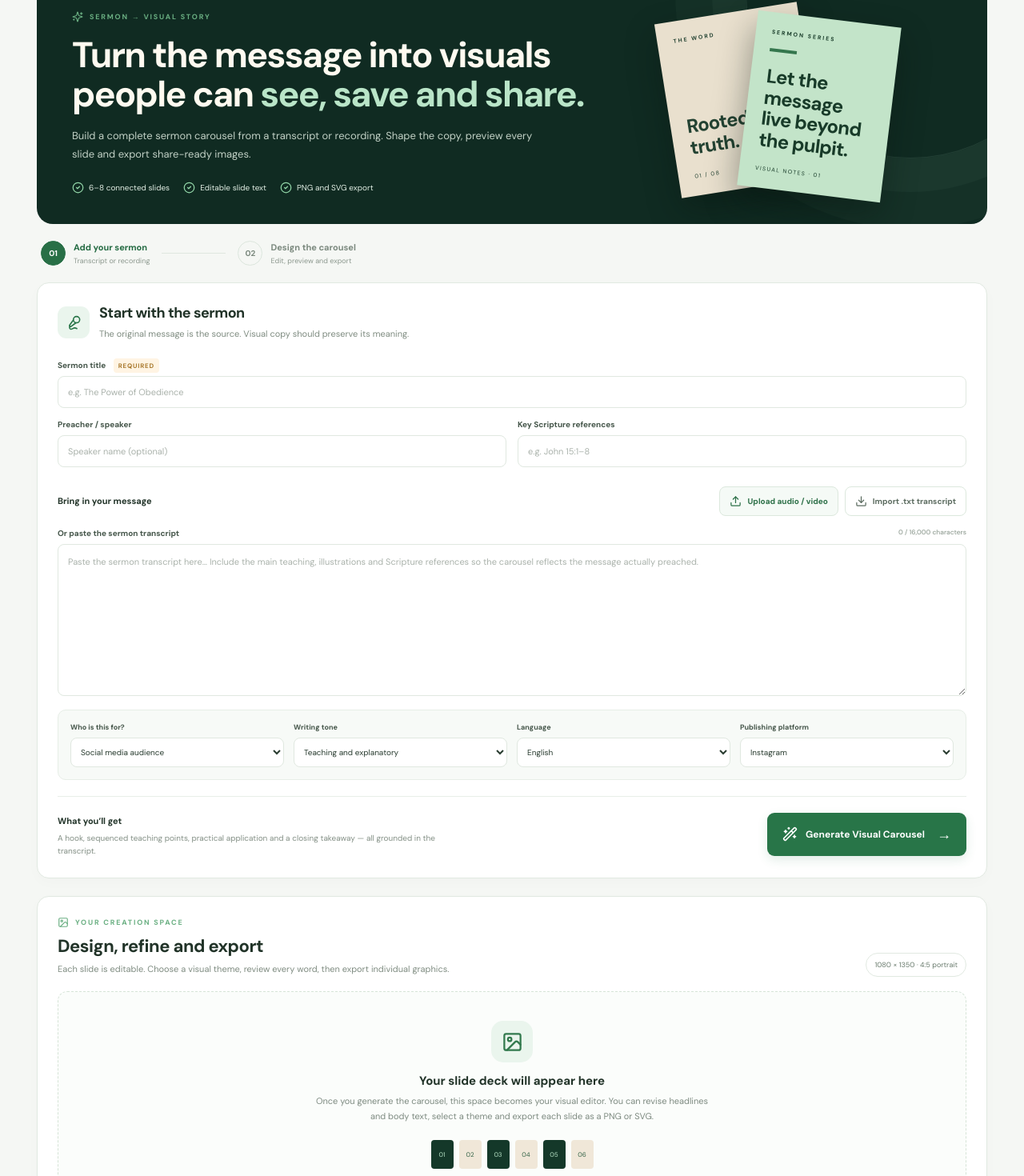
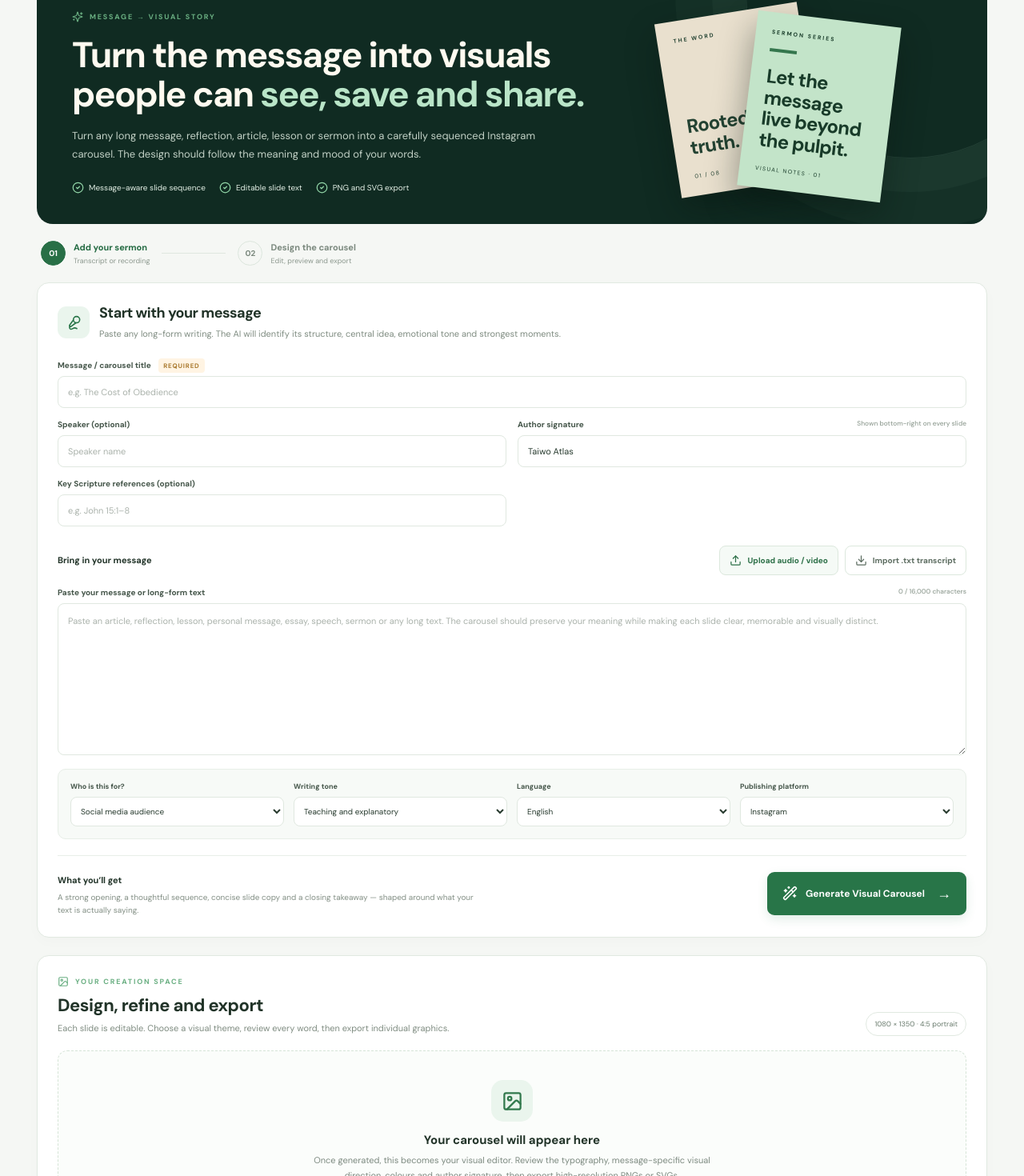
Before and after one commit to taiwoatlas/kingdom-sermon-intelligence, a Next.js app: page /visual-content in a window 1280 px wide. Shown: the part 132-1602 px from the top of the page at 80% size. Built offline with nearby package versions, Linux system fonts and the light colour scheme.

Commit message:
Support general long-form message carousel creation

```diff
--- a/app/visual-content/page.tsx
+++ b/app/visual-content/page.tsx
@@ -13,6 +13,7 @@ const PLATFORMS = ["All platforms", "Instagram", "Facebook", "WhatsApp", "TikTok
 export default function VisualContentPage() {
   const [title, setTitle] = useState("");
   const [speaker, setSpeaker] = useState("");
+  const [author, setAuthor] = useState("Taiwo Atlas");
   const [scripture, setScripture] = useState("");
   const [transcript, setTranscript] = useState("");
   const [audience, setAudience] = useState("Social media audience");
@@ -56,16 +57,16 @@ export default function VisualContentPage() {
   }
 
   async function generate() {
-    if (!title.trim()) { setNotice("Add a sermon title first."); return; }
-    if (!transcript.trim()) { setNotice("Paste a transcript or upload audio/video first."); return; }
-    if (transcript.trim().length > 16000) { setNotice("This free-tier workflow accepts up to 16,000 transcript characters. Split the sermon into sections."); return; }
+    if (!title.trim()) { setNotice("Add a title for your message first."); return; }
+    if (!transcript.trim()) { setNotice("Paste your message or upload audio/video first."); return; }
+    if (transcript.trim().length > 16000) { setNotice("This workflow accepts up to 16,000 characters per generation. Split longer text into sections."); return; }
     setBusy(true);
-    setNotice("Creating a connected visual carousel from your sermon…");
+    setNotice("Reading your message and composing a custom-designed carousel…");
     try {
       const response = await fetch("/api/generate", {
         method: "POST",
         headers: { "Content-Type": "application/json" },
-        body: JSON.stringify({ title: title.trim(), speaker: speaker.trim(), scripture: scripture.trim(), transcript: transcript.trim(), resourceIds: ["carousel"], options: { audience, tone, language, platforms: platform } }),
+        body: JSON.stringify({ title: title.trim(), speaker: speaker.trim(), author: author.trim(), scripture: scripture.trim(), transcript: transcript.trim(), contentType: "general_message", resourceIds: ["carousel"], options: { audience, tone, language, platforms: platform } }),
       });
       const result = await response.json();
       if (!response.ok) { setNotice(result?.error?.message || "Generation failed. Your transcript is still here; please try again."); return; }
@@ -76,7 +77,7 @@ export default function VisualContentPage() {
       if (!Array.isArray(parsed.slides) || parsed.slides.length < 1) { setNotice("The generated response did not contain any slides. Please try again."); return; }
       setDeckContent(JSON.stringify(parsed, null, 2));
       setStage("design");
-      setNotice("Carousel created. Edit the slides, choose a theme and export your images below.");
+      setNotice("Carousel created. Review the message-led designs, edit any slide and export high-resolution images below.");
       window.setTimeout(() => document.getElementById("visual-output")?.scrollIntoView({ behavior: "smooth", block: "start" }), 80);
     } catch { setNotice("Could not reach the AI generation endpoint. Check your connection and try again."); }
     finally { setBusy(false); }
@@ -90,8 +91,8 @@ export default function VisualContentPage() {
     </header>
     <div className="visual-page-content">
       <section className="visual-hero">
-        <div className="visual-hero-copy"><div className="visual-eyebrow"><Sparkles size={14} /> SERMON → VISUAL STORY</div><h1>Turn the message into visuals people can <em>see, save and share.</em></h1><p>Build a complete sermon carousel from a transcript or recording. Shape the copy, preview every slide and export share-ready images.</p>
-          <div className="visual-benefits"><span><CheckCircle2 size={15} /> 6–8 connected slides</span><span><CheckCircle2 size={15} /> Editable slide text</span><span><CheckCircle2 size={15} /> PNG and SVG export</span></div>
+        <div className="visual-hero-copy"><div className="visual-eyebrow"><Sparkles size={14} /> MESSAGE → VISUAL STORY</div><h1>Turn the message into visuals people can <em>see, save and share.</em></h1><p>Turn any long message, reflection, article, lesson or sermon into a carefully sequenced Instagram carousel. The design should follow the meaning and mood of your words.</p>
+          <div className="visual-benefits"><span><CheckCircle2 size={15} /> Message-aware slide sequence</span><span><CheckCircle2 size={15} /> Editable slide text</span><span><CheckCircle2 size={15} /> PNG and SVG export</span></div>
         </div>
         <div className="visual-hero-art" aria-hidden="true"><div className="visual-art-card card-back"><small>THE WORD</small><b>Rooted in truth.</b><span>01 / 08</span></div><div className="visual-art-card card-front"><small>SERMON SERIES</small><div className="visual-art-line" /><b>Let the message live beyond the pulpit.</b><span>VISUAL NOTES · 01</span></div></div>
       </section>
@@ -99,26 +100,27 @@ export default function VisualContentPage() {
       <div className="visual-steps"><div className={stage === "source" ? "visual-step active" : "visual-step"}><span>01</span><div><b>Add your sermon</b><small>Transcript or recording</small></div></div><div className="visual-step-line" /><div className={stage === "design" ? "visual-step active" : "visual-step"}><span>02</span><div><b>Design the carousel</b><small>Edit, preview and export</small></div></div></div>
 
       <section className="visual-source-card">
-        <div className="visual-section-heading"><div className="visual-section-icon"><Mic2 size={19} /></div><div><h2>Start with the sermon</h2><p>The original message is the source. Visual copy should preserve its meaning.</p></div></div>
+        <div className="visual-section-heading"><div className="visual-section-icon"><Mic2 size={19} /></div><div><h2>Start with your message</h2><p>Paste any long-form writing. The AI will identify its structure, central idea, emotional tone and strongest moments.</p></div></div>
         <div className="visual-form-grid">
-          <label className="visual-field full"><span>Sermon title <i>Required</i></span><input value={title} onChange={e => setTitle(e.target.value)} placeholder="e.g. The Power of Obedience" /></label>
-          <label className="visual-field"><span>Preacher / speaker</span><input value={speaker} onChange={e => setSpeaker(e.target.value)} placeholder="Speaker name (optional)" /></label>
-          <label className="visual-field"><span>Key Scripture references</span><input value={scripture} onChange={e => setScripture(e.target.value)} placeholder="e.g. John 15:1–8" /></label>
+          <label className="visual-field full"><span>Message / carousel title <i>Required</i></span><input value={title} onChange={e => setTitle(e.target.value)} placeholder="e.g. The Cost of Obedience" /></label>
+          <label className="visual-field"><span>Speaker (optional)</span><input value={speaker} onChange={e => setSpeaker(e.target.value)} placeholder="Speaker name" /></label>
+          <label className="visual-field"><span>Author signature <small>Shown bottom-right on every slide</small></span><input value={author} onChange={e => setAuthor(e.target.value)} placeholder="e.g. Taiwo Atlas" /></label>
+          <label className="visual-field"><span>Key Scripture references (optional)</span><input value={scripture} onChange={e => setScripture(e.target.value)} placeholder="e.g. John 15:1–8" /></label>
         </div>
         <div className="visual-input-tabs"><b>Bring in your message</b><div><label className="visual-upload-button"><Upload size={15} /> {transcribing ? "Transcribing…" : "Upload audio / video"}<input type="file" accept="audio/*,video/mp4,video/webm,.mp4,.webm,.m4a,.mp3,.wav,.ogg,.flac" disabled={transcribing} onChange={e => { void transcribe(e.target.files?.[0]); e.currentTarget.value = ""; }} /></label><label className="visual-upload-button secondary"><Download size={15} /> Import .txt transcript<input type="file" accept=".txt,text/plain" onChange={e => { void importText(e.target.files?.[0]); e.currentTarget.value = ""; }} /></label></div></div>
-        <label className="visual-field transcript-field"><span>Or paste the sermon transcript <small>{transcript.length.toLocaleString()} / 16,000 characters</small></span><textarea value={transcript} onChange={e => setTranscript(e.target.value)} maxLength={16000} rows={8} placeholder="Paste the sermon transcript here… Include the main teaching, illustrations and Scripture references so the carousel reflects the message actually preached." /></label>
+        <label className="visual-field transcript-field"><span>Paste your message or long-form text <small>{transcript.length.toLocaleString()} / 16,000 characters</small></span><textarea value={transcript} onChange={e => setTranscript(e.target.value)} maxLength={16000} rows={8} placeholder="Paste an article, reflection, lesson, personal message, essay, speech, sermon or any long text. The carousel should preserve your meaning while making each slide clear, memorable and visually distinct." /></label>
         <div className="visual-generation-settings">
           <label className="visual-field"><span>Who is this for?</span><select value={audience} onChange={e => setAudience(e.target.value)}>{AUDIENCES.map(x => <option key={x}>{x}</option>)}</select></label>
           <label className="visual-field"><span>Writing tone</span><select value={tone} onChange={e => setTone(e.target.value)}>{TONES.map(x => <option key={x}>{x}</option>)}</select></label>
           <label className="visual-field"><span>Language</span><select value={language} onChange={e => setLanguage(e.target.value)}>{LANGUAGES.map(x => <option key={x}>{x}</option>)}</select></label>
           <label className="visual-field"><span>Publishing platform</span><select value={platform} onChange={e => setPlatform(e.target.value)}>{PLATFORMS.map(x => <option key={x}>{x}</option>)}</select></label>
         </div>
-        <div className="visual-generate-footer"><div><b>What you’ll get</b><p>A hook, sequenced teaching points, practical application and a closing takeaway — all grounded in the transcript.</p></div><button onClick={() => void generate()} disabled={busy || transcribing}><WandSparkles size={19} /> {busy ? "Creating your carousel…" : "Generate Visual Carousel"} <span>→</span></button></div>
+        <div className="visual-generate-footer"><div><b>What you’ll get</b><p>A strong opening, a thoughtful sequence, concise slide copy and a closing takeaway — shaped around what your text is actually saying.</p></div><button onClick={() => void generate()} disabled={busy || transcribing}><WandSparkles size={19} /> {busy ? "Creating your carousel…" : "Generate Visual Carousel"} <span>→</span></button></div>
       </section>
 
       <section id="visual-output" className="visual-output-section">
         <div className="visual-output-heading"><div><div className="visual-eyebrow"><ImageIcon size={14} /> YOUR CREATION SPACE</div><h2>Design, refine and export</h2><p>Each slide is editable. Choose a visual theme, review every word, then export individual graphics.</p></div><span className="visual-output-tag">1080 × 1350 · 4:5 portrait</span></div>
-        {deckContent ? <CarouselStudio content={deckContent} title={title} onChange={setDeckContent} /> : <div className="visual-output-empty"><div className="visual-empty-icon"><ImageIcon size={27} /></div><h3>Your slide deck will appear here</h3><p>Once you generate the carousel, this space becomes your visual editor. You can revise headlines and body text, select a theme and export each slide as a PNG or SVG.</p><div className="visual-empty-mini"><span>01</span><span>02</span><span>03</span><span>04</span><span>05</span><span>06</span></div></div>}
+        {deckContent ? <CarouselStudio content={deckContent} title={title} author={author} onChange={setDeckContent} /> : <div className="visual-output-empty"><div className="visual-empty-icon"><ImageIcon size={27} /></div><h3>Your carousel will appear here</h3><p>Once generated, this becomes your visual editor. Review the typography, message-specific visual direction, colours and author signature, then export high-resolution PNGs or SVGs.</p><div className="visual-empty-mini"><span>01</span><span>02</span><span>03</span><span>04</span><span>05</span><span>06</span></div></div>}
       </section>
       <footer className="visual-footer"><span>Kingdom Sermon Intelligence</span><span>Check every slide and Scripture reference against the original sermon before publishing.</span></footer>
     </div>
```
